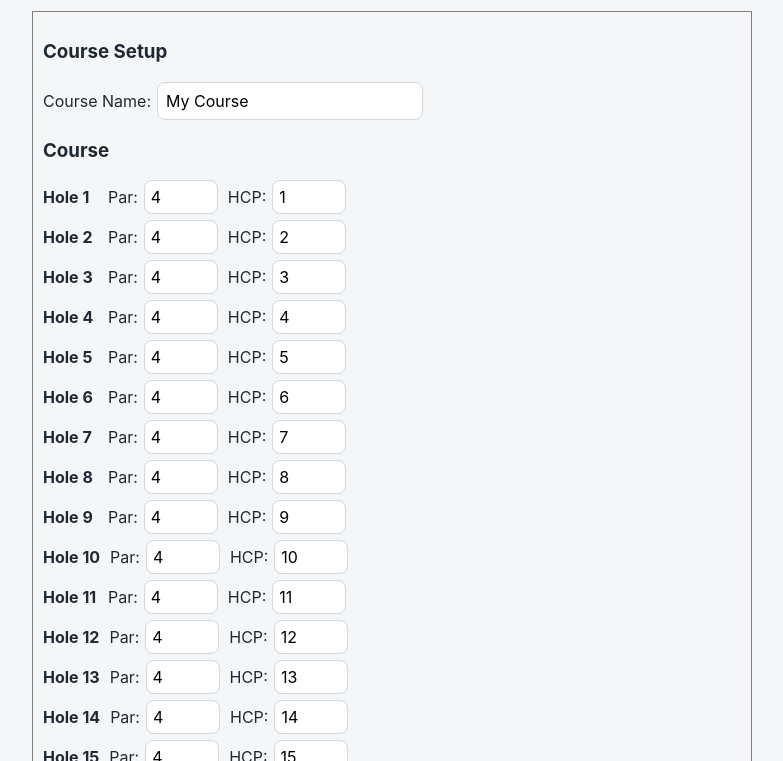
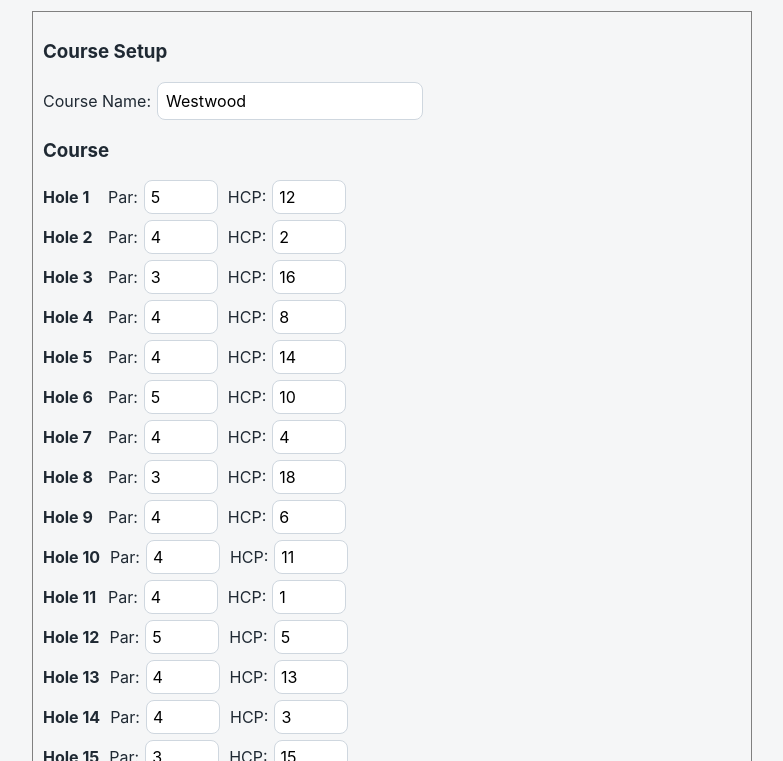
Before and after one commit to lootens-gif/golf-app, a React (Create React App) app: page / in a window 1280 px wide. Shown: the part 759-1520 px from the top of the page, without its empty margins (248-1031 px from the left). Built offline with nearby package versions, Linux system fonts and the light colour scheme.

Commit message:
Default course to Westwood

```diff
--- a/src/App.jsx
+++ b/src/App.jsx
@@ -21,9 +21,9 @@ const LAST_NINE_POINT_PLAYERS_KEY = "golf-betting-last-nine-point-players-v1";
 
 function createDefaultCourse() {
   return {
-    name: "My Course",
-    pars: Array(18).fill(4),
-    hcp: Array.from({ length: 18 }, (_, i) => i + 1),
+    name: "Westwood",
+    pars: [5,4,3,4,4,5,4,3,4,4,4,5,4,4,3,4,3,5],
+    hcp: [12,2,16,8,14,10,4,18,6,11,1,5,13,3,15,7,17,9],
   };
 }
 
```
